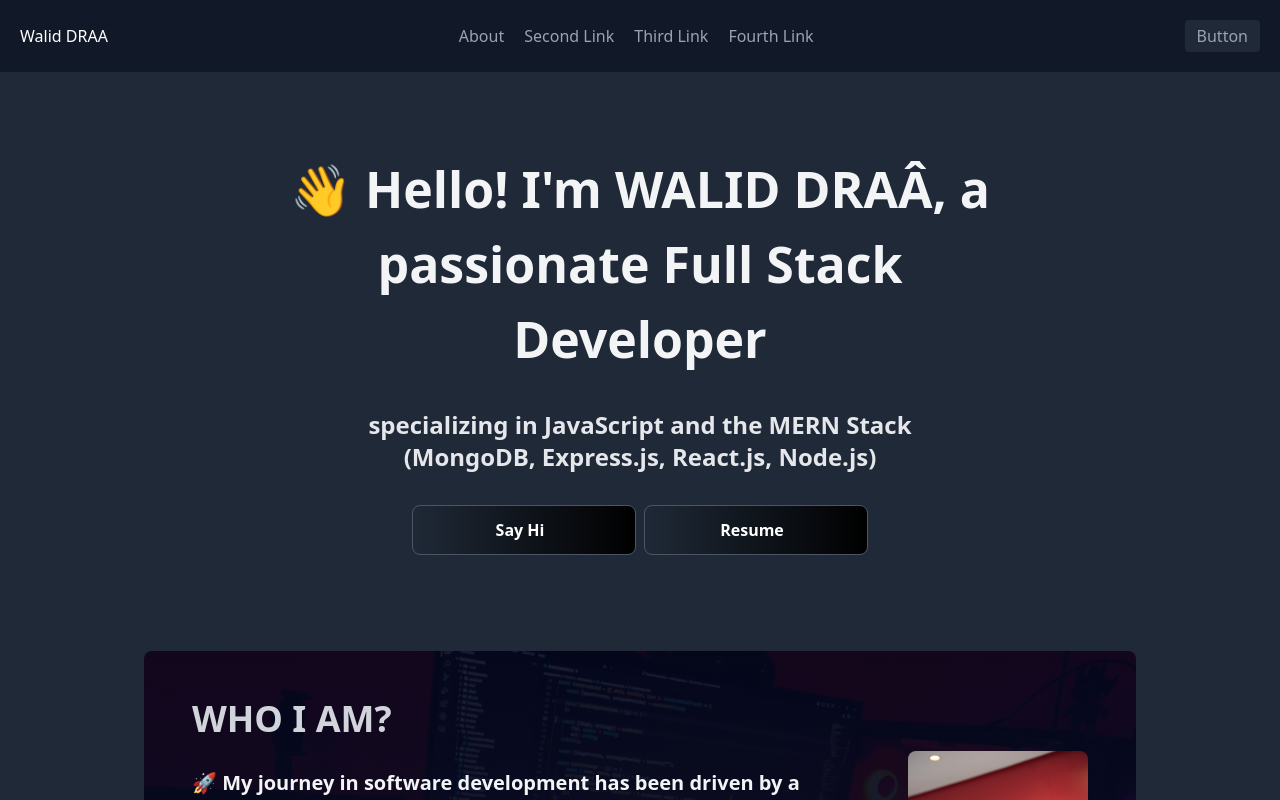
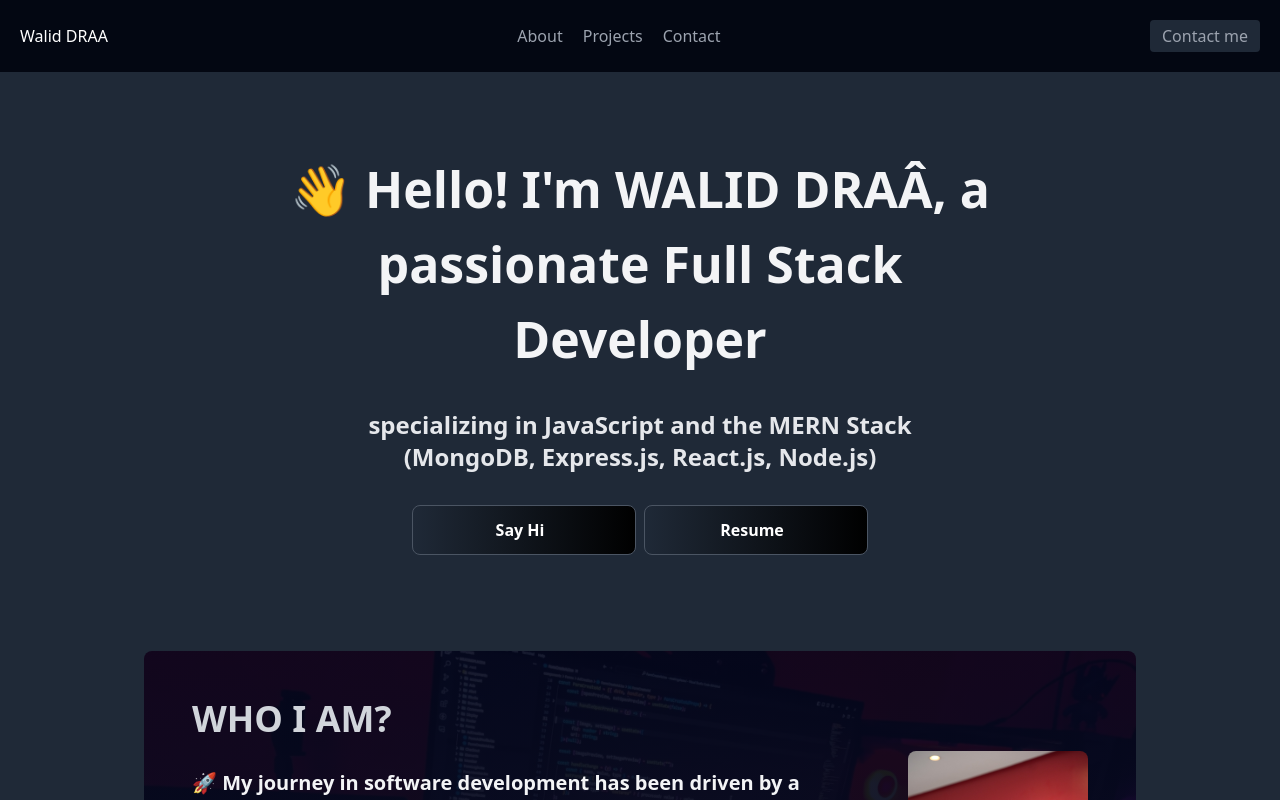
Before and after one commit to wa1ead/NextJs_Project, a Next.js app: page / in a window 1280 px wide. Shown: the top 800 px of the page. Built offline with nearby package versions, Linux system fonts and the light colour scheme.

Commit message:
creating box component

```diff
--- a/app/components/Footer.js
+++ b/app/components/Footer.js
@@ -6,7 +6,7 @@ export default function Footer() {
           Walid DRAA
         </a>
         <p className="text-sm text-gray-400 sm:ml-4 sm:pl-4 sm:border-l-2 sm:border-gray-900 sm:py-2 sm:mt-0 mt-4">
-          © 2020 Tailblocks —
+          © 2025 —
           <a
             href="https://linkedin.com/in/wa1ead"
             className="text-gray-200 ml-1"
--- a/app/components/Header.js
+++ b/app/components/Header.js
@@ -1,7 +1,7 @@
 import Link from "next/link";
 export default function Header() {
   return (
-    <header className="text-gray-400 bg-gray-900 body-font">
+    <header className="text-gray-400 bg-gray-950 body-font">
       <div className="container mx-auto flex flex-wrap p-5 flex-col md:flex-row items-center">
         <a className="flex title-font font-medium items-center text-white mb-4 md:mb-0">
           Walid DRAA
@@ -10,13 +10,24 @@ export default function Header() {
           <Link href="/about" className="mr-5 hover:text-white cursor-pointer">
             About
           </Link>
-          <a className="mr-5 hover:text-white">Second Link</a>
-          <a className="mr-5 hover:text-white">Third Link</a>
-          <a className="mr-5 hover:text-white">Fourth Link</a>
+          <Link
+            href="/projects"
+            className="mr-5 hover:text-white cursor-pointer"
+          >
+            Projects
+          </Link>
+          <Link
+            href="/contact"
+            className="mr-5 hover:text-white cursor-pointer"
+          >
+            Contact
+          </Link>
         </nav>
-        <button className="inline-flex items-center bg-gray-800 border-0 py-1 px-3 focus:outline-none hover:bg-gray-700 rounded text-base mt-4 md:mt-0">
-          Button
-        </button>
+        <Link href="/contact">
+          <button className="inline-flex items-center bg-gray-800 border-0 py-1 px-3 focus:outline-none hover:bg-gray-700 rounded text-base mt-4 md:mt-0">
+            Contact me
+          </button>
+        </Link>
       </div>
     </header>
   );
```
